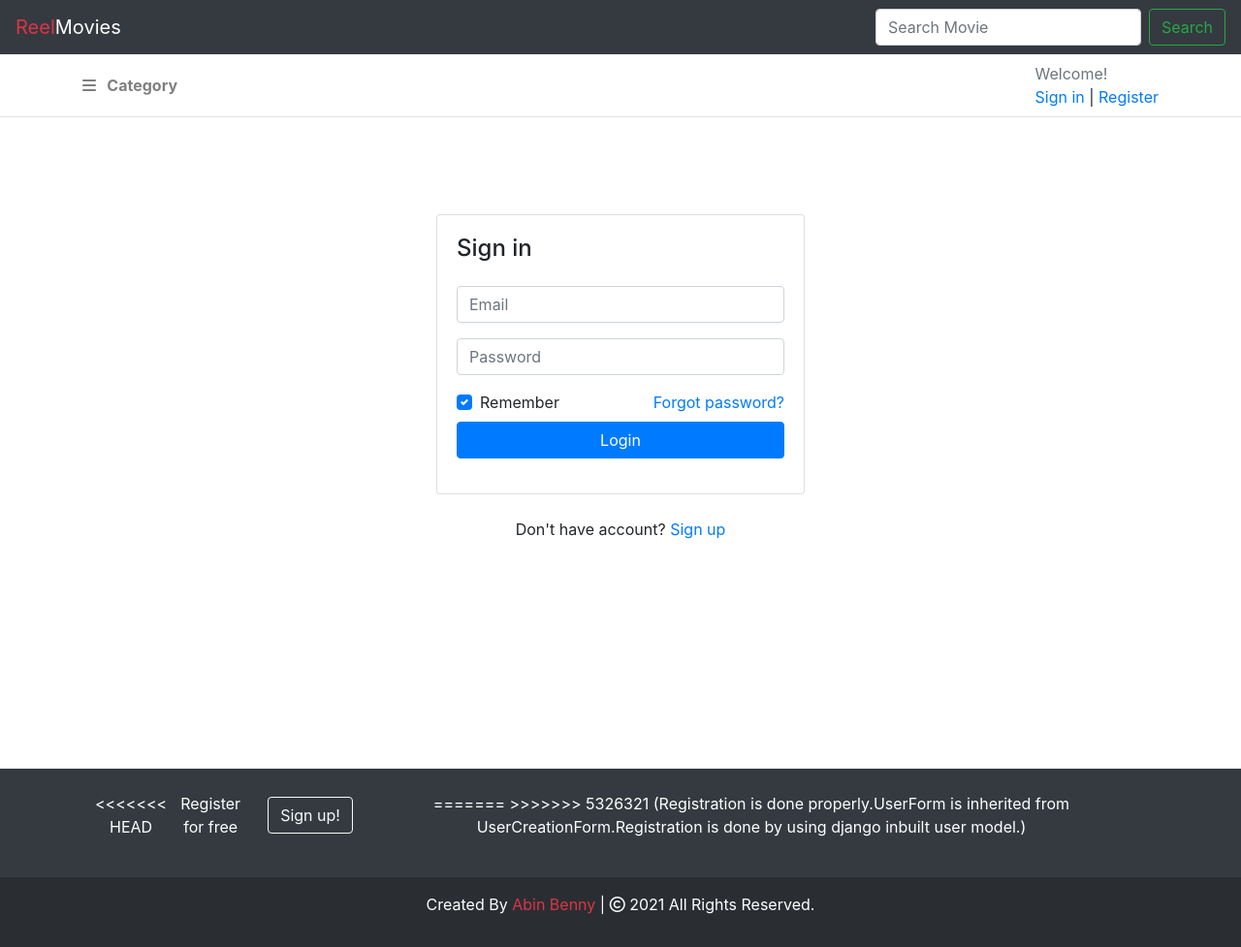
After one commit to Abin-Benny/ReelMovies, a Django app: template movie/templates/login.html in a window 1280 px wide. The commit adds this page. Shown: the whole page at 97% size. Run offline with Django 3.2, Linux system fonts and the light colour scheme; the template is opened without the code that fills it, so the values that code supplies are empty; some libraries are stand-ins or nearby versions.

Commit message:
registration is done properly.

```diff
--- /dev/null
+++ b/movie/accounts/admin.py
@@ -0,0 +1,5 @@
+from django.contrib import admin
+from django.contrib.auth.admin import UserAdmin
+
+
+# Register your models here.
--- /dev/null
+++ b/movie/accounts/models.py
@@ -0,0 +1,4 @@
+from django.db import models
+
+
+# Create your models here.
--- a/movie/templates/base.html
+++ b/movie/templates/base.html
@@ -46,8 +46,18 @@
         </li>
             {% endfor %}
       </ul>
-    </div> <!-- collapse .// -->
-  </div> <!-- container .// -->
+    </div>
+      <div class="widgets-wrap float-lg-right">
+          <div class="widget-header icontext">
+				<div class="text">
+					<span class="text-muted">Welcome!</span>
+					<div>
+						<a href="{% url 'login' %}">Sign in</a> |
+						<a href="{% url 'register' %}"> Register</a>
+					</div>
+				</div>
+          </div>
+      </div>
 </nav>
 {% block content %}
 
@@ -61,10 +71,16 @@
       <!-- Section: CTA -->
       <section class="">
         <p class="d-flex justify-content-center align-items-center">
+<<<<<<< HEAD
           <span class="me-3">Register for free</span>&nbsp&nbsp&nbsp&nbsp
           <button type="button" class="btn btn-outline-light btn-rounded">
             Sign up!
           </button>
+=======
+            {% block account %}
+
+            {% endblock %}
+>>>>>>> 5326321 (Registration is done properly.UserForm is inherited from UserCreationForm.Registration is done by using django inbuilt user model.)
         </p>
       </section>
       <!-- Section: CTA -->
--- a/movie/templates/index.html
+++ b/movie/templates/index.html
@@ -24,6 +24,10 @@ Home
     </div>
 </section>
 {% endblock %}
+{% block account %}
+    <span class="me-3">Register for free</span>&nbsp&nbsp&nbsp&nbsp
+    <a href="{% url 'register' %}"><button type="button" class="btn btn-outline-light btn-rounded">Register</button></a>
+{% endblock %}
 {% block sweet %}
 <script src="https://unpkg.com/sweetalert/dist/sweetalert.min.js"></script>
 <script>
--- /dev/null
+++ b/movie/templates/login.html
@@ -0,0 +1,34 @@
+{% extends 'base.html' %}
+{% block title %}
+Login
+{% endblock %}
+{% block content %}
+<section class="section-conten padding-y" style="min-height:84vh">
+
+	<div class="card mx-auto" style="max-width: 380px; margin-top:100px;">
+      <div class="card-body">
+      <h4 class="card-title mb-4">Sign in</h4>
+      <form method="POST" action="{% url 'login' %}">
+          {% csrf_token %}
+          <div class="form-group">
+			 <input name="email" class="form-control" placeholder="Email" type="email">
+          </div>
+          <div class="form-group">
+			<input name="password" class="form-control" placeholder="Password" type="password">
+          </div>
+
+          <div class="form-group">
+          	<a href="#" class="float-right">Forgot password?</a>
+            <label class="float-left custom-control custom-checkbox"> <input type="checkbox" class="custom-control-input" checked=""> <div class="custom-control-label"> Remember </div> </label>
+          </div>
+          <div class="form-group">
+              <button type="submit" class="btn btn-primary btn-block"> Login  </button>
+          </div>
+      </form>
+      </div>
+    </div>
+
+     <p class="text-center mt-4">Don't have account? <a href="#">Sign up</a></p>
+     <br><br>
+</section>
+{% endblock %}
```
Also changed, not shown: movie/accounts/accounturls.py (added, +8 -0 lines), movie/accounts/forms.py (added, +26 -0 lines), movie/accounts/views.py (added, +28 -0 lines), movie/templates/movie_details.html (+26 -37 lines), movie/templates/register.html (added, +38 -0 lines), movie/accounts/migrations/0002_remove_register_gender.py (added), movie/accounts/migrations/0003_remove_register_password.py (added), movie/accounts/migrations/0004_auto_20210706_1423.py (added), movie/accounts/migrations/0005_auto_20210708_1647.py (added), 1 other file.
